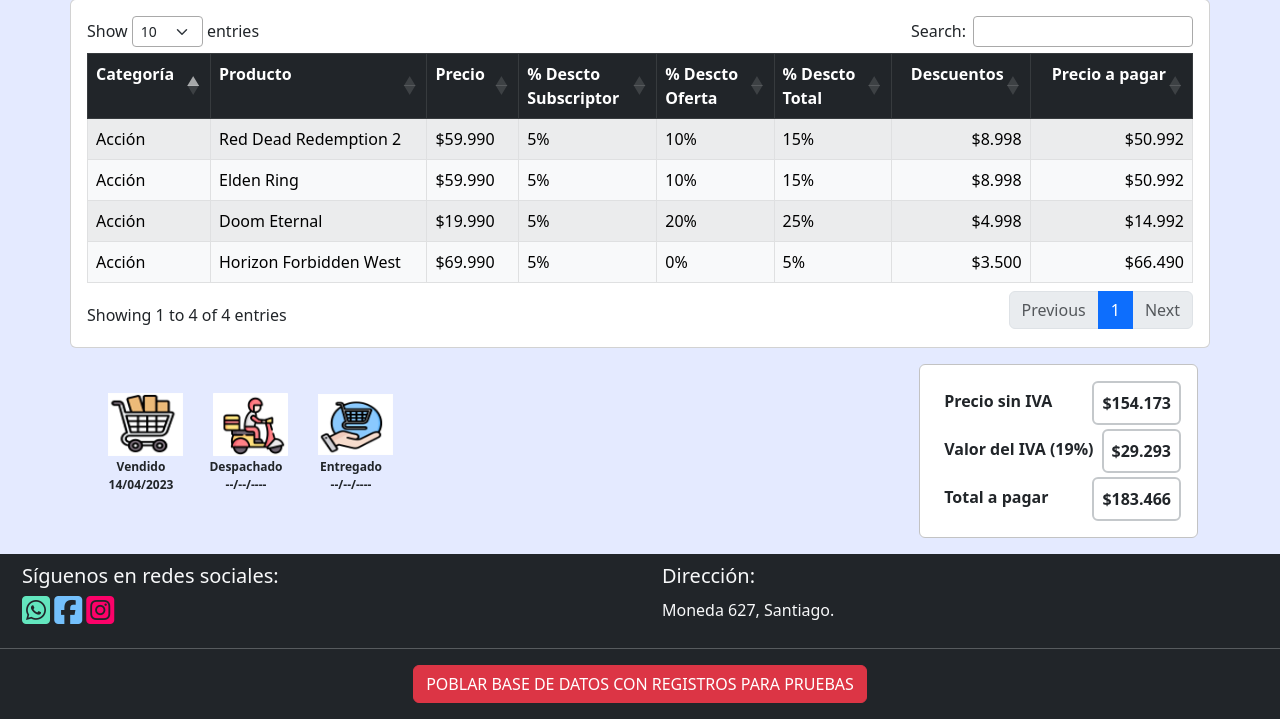
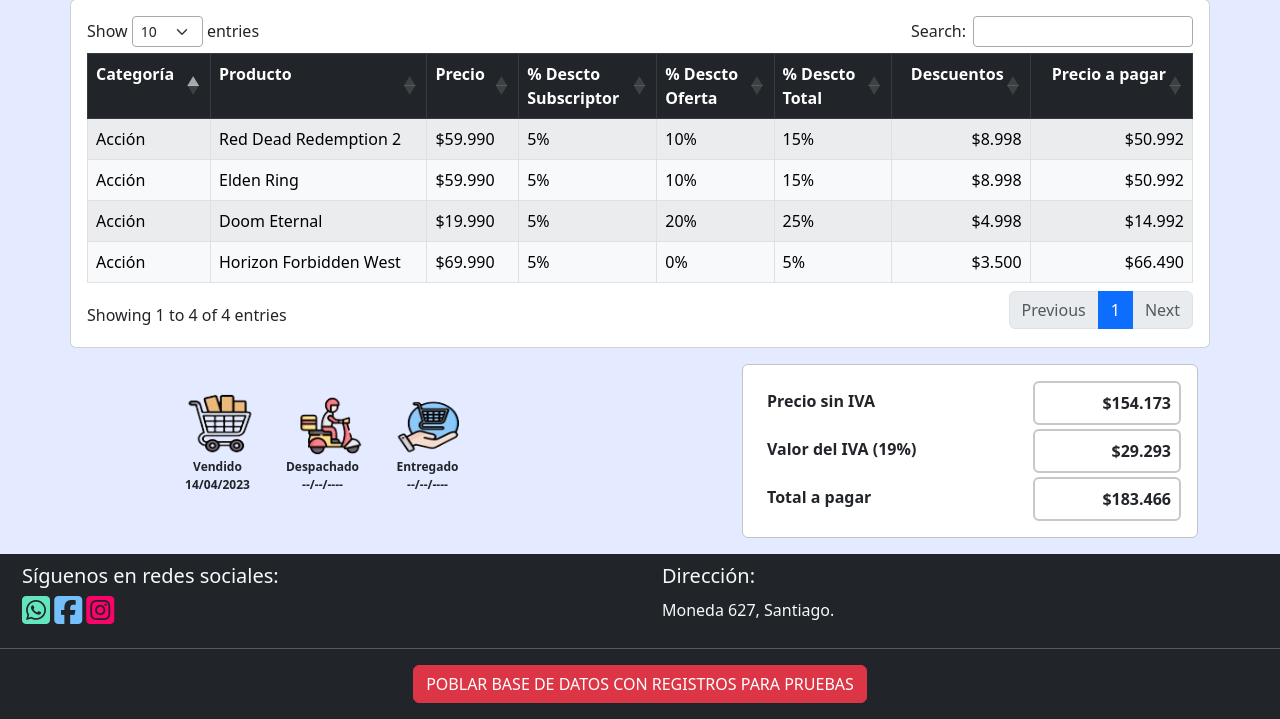
Before and after one commit to aoaguirre123/Proyecto3_Examen, a Django app: page /boleta/1 in a window 1280 px wide. Shown: the part 135-854 px from the top of the page. Run offline with Django 4.2, Linux system fonts and the light colour scheme; a user stored in the database is signed in; data comes from the database, SQL or seed files in the repository; both versions use the stored data as it was after the commit; some libraries are stand-ins or nearby versions.

Commit message:
Elementos faltantes corregidos

```diff
--- a/core/templates/core/boleta.html
+++ b/core/templates/core/boleta.html
@@ -45,9 +45,9 @@
   </div>
 
   <div class="container">
-      <div class="row">
+    <div class="row">
         <!-- Iconos de los estado de la boleta -->
-        <div class="col m-auto mx-3 ">
+        <div class="col-lg-5 col-md-12 col-sm-12 col-xs-12 m-auto  ">
           <table id="boleta_tabla_estados">
             <tr>
               <td class="td_img_estado_boleta">
@@ -74,21 +74,19 @@
           </table>
         </div>
         <!-- Seccion Valores Totales -->
-        <div class="col">
-          <div class="d-flex justify-content-end" >
-            <div class="precios-totales rounded d-flex flex-column mt-3">
-              <div class="d-flex  ">
-                <div class="p-2 fw-bolder" style="flex: 1;">Precio sin IVA</div>
-                <div class="p-2 border border-secondary-subtle border-2 rounded fw-semibold">{{ boleta.monto_sin_iva|formatear_dinero }}</div>
-              </div>
-              <div class="d-flex mt-1">
-                <div class="p-2 fw-bolder" style="flex: 1;">Valor del IVA (19%)</div>
-                <div class="p-2 border border-secondary-subtle border-2 rounded fw-semibold">{{ boleta.iva|formatear_dinero }}</div>
-              </div>
-              <div class="d-flex mt-1">
-                <div class="p-2 fw-bolder" style="flex: 1;">Total a pagar</div>
-                <div class="p-2 border border-secondary-subtle border-2 rounded fw-semibold">{{ boleta.total_a_pagar|formatear_dinero }}</div>
-              </div>
+        <div class="col-lg-7 col-md-12 col-sm-12 col-xs-12 align-end" style="width: 30rem;">
+          <div class="precios-totales rounded flex-column mt-3">
+            <div class="d-flex">
+              <div class="p-2 fw-bolder me-auto" style="">Precio sin IVA</div>
+              <div class="p-2 border border-secondary-subtle border-2 rounded fw-semibold text-end" style="width: 35%;">{{ boleta.monto_sin_iva|formatear_dinero }}</div>
+            </div>
+            <div class="d-flex mt-1">
+              <div class="p-2 fw-bolder me-auto" style="">Valor del IVA (19%)</div>
+              <div class="p-2 border border-secondary-subtle border-2 rounded fw-semibold text-end" style="width: 35%;">{{ boleta.iva|formatear_dinero }}</div>
+            </div>
+            <div class="d-flex mt-1 ">
+              <div class="p-2 fw-bolder me-auto">Total a pagar</div>
+              <div class="p-2 border border-secondary-subtle border-2 rounded fw-semibold text-end" style="width: 35%;">{{ boleta.total_a_pagar|formatear_dinero }}</div>
             </div>
           </div>
         </div>
--- a/core/templates/core/ingresar.html
+++ b/core/templates/core/ingresar.html
@@ -14,7 +14,7 @@
           Inicio de sesión
         </div>
 
-        <form method="POST" id="formulario_iniciar" name="formulario_iniciar">
+        <form method="POST" id="form" name="form">
 
           {% csrf_token %}
 
@@ -22,6 +22,7 @@
             <div class="card-body caja">
 
               {{ form|as_bootstrap_form }}
+
 
             </div>
           </div>
```
Also changed, not shown: core/templates/core/bodega.html (+19 -0 lines), core/static/core/css/style.css (line endings or trailing spaces), core/static/core/img/despachado.png, core/static/core/img/entregado.png, core/static/core/img/vendido.png, db.sqlite3, media/perfiles/cevans_Kyt7cX1.jpg (added), media/perfiles/eolsen_5vDOUCY.jpg (added), media/productos/cgomezvega.jpg (added).
